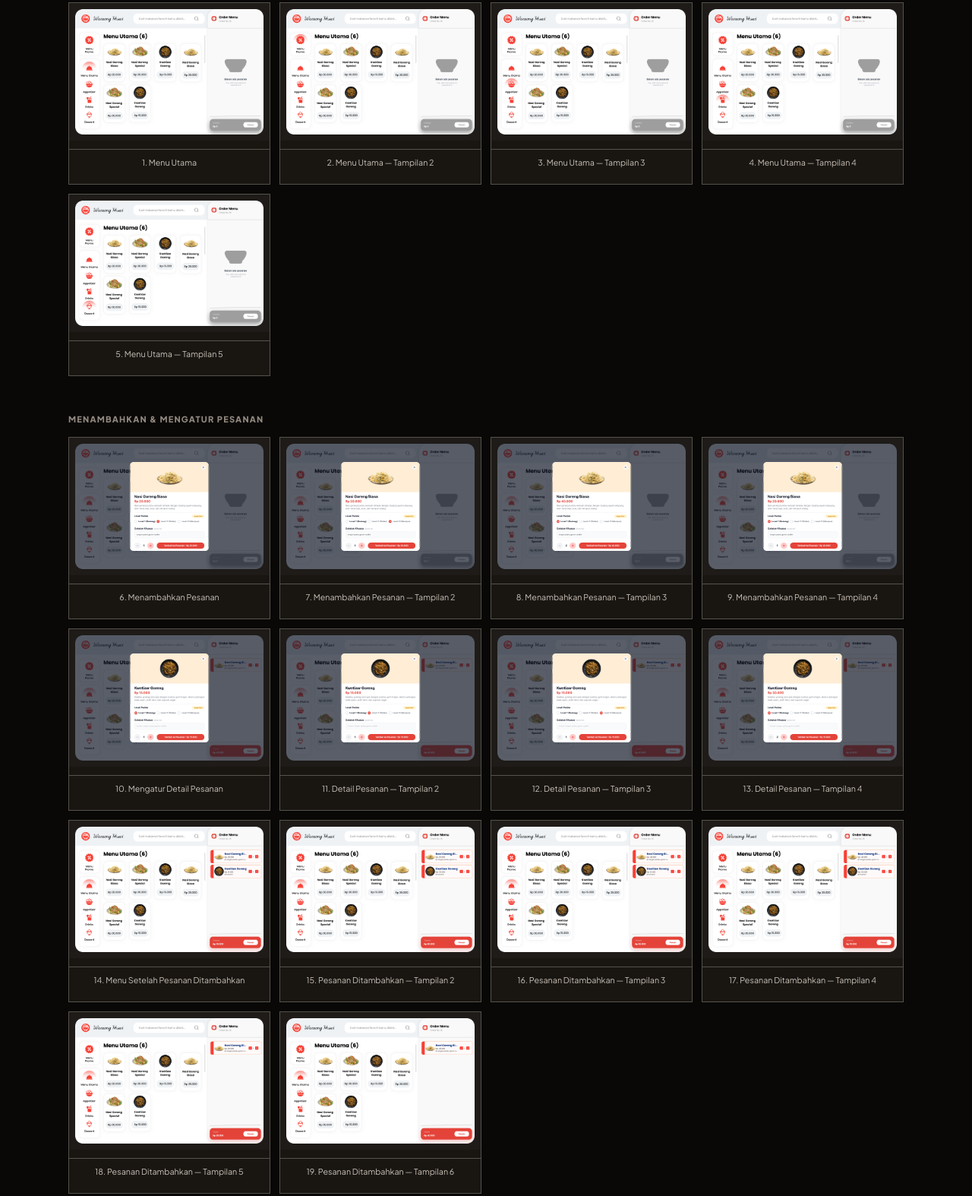
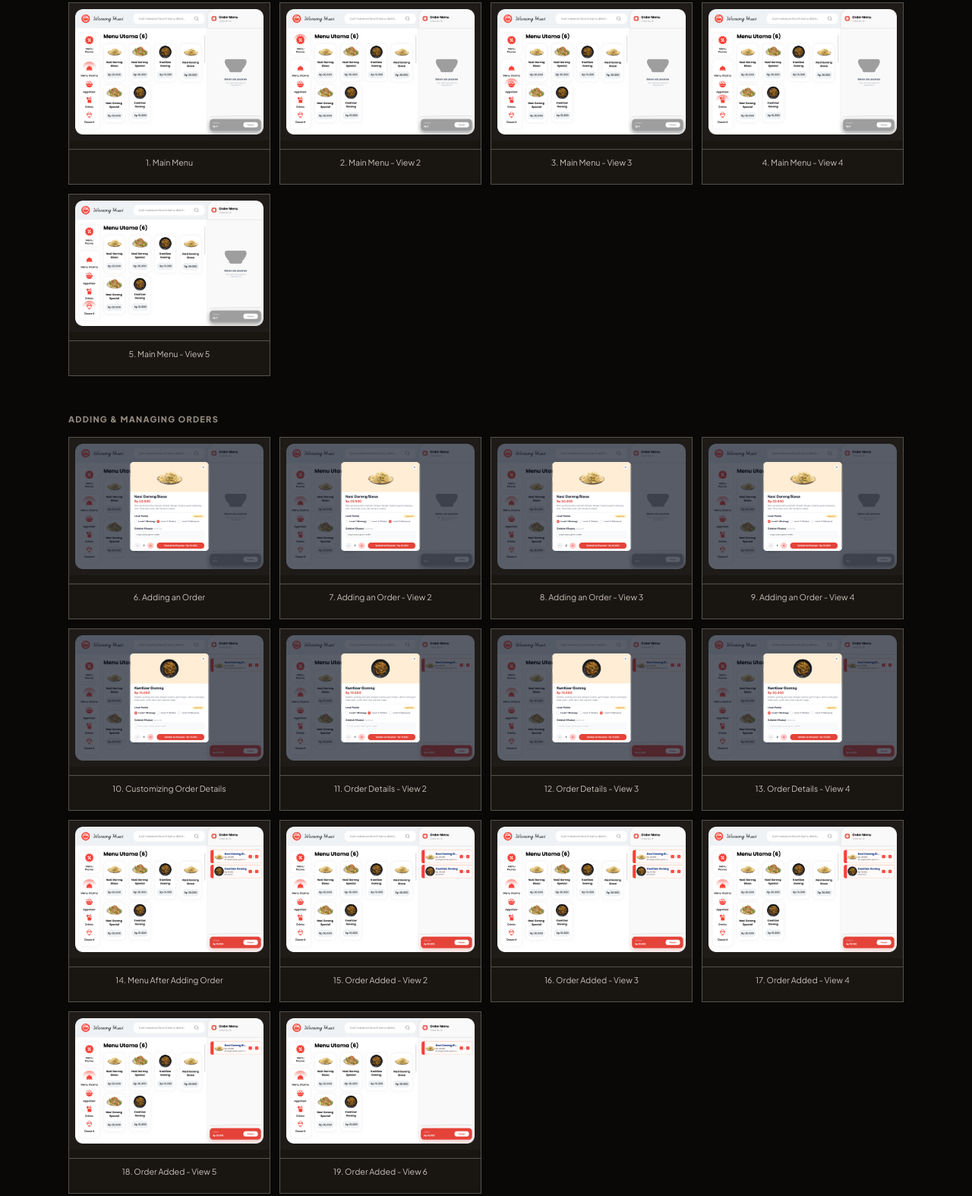
Before and after one commit to Ryper29/rifki-portfolio, a plain HTML site: page waroeng-huwi-gallery.html in a window 1280 px wide. Shown: the part 401-1975 px from the top of the page at 76% size. Drawn offline with Linux system fonts and the light colour scheme.

Commit message:
feat(gallery): standardize Waroeng Huwi gallery to English, dark-only, and v8 favicon

```diff
--- a/waroeng-huwi-gallery.html
+++ b/waroeng-huwi-gallery.html
@@ -3,6 +3,9 @@
 <head>
   <meta charset="UTF-8" /><meta name="viewport" content="width=device-width,initial-scale=1.0" />
   <title>Waroeng Huwi Gallery | Rifki Yudika Perdana</title>
+  <link rel="icon" href="favicon.svg?v=8" type="image/svg+xml" />
+  <link rel="icon" href="favicon.ico?v=8" sizes="48x48" />
+  <link rel="apple-touch-icon" href="apple-touch-icon.png?v=8" />
   <link rel="preconnect" href="https://fonts.googleapis.com" />
   <link href="https://fonts.googleapis.com/css2?family=Plus+Jakarta+Sans:wght@400;500;600;700;800&display=swap" rel="stylesheet" />
   <link rel="stylesheet" href="style.css" />
@@ -14,8 +17,7 @@
     <svg width="14" height="14" viewBox="0 0 24 24" fill="none" stroke="currentColor" stroke-width="2.5"><path d="M19 12H5M12 5l-7 7 7 7"/></svg>
     Back to Portfolio
   </a>
-  <span class="gal-brand"><span>Rifki Yudika</span> — Gallery</span>
-  <button class="theme-toggle" id="theme-toggle" aria-label="Toggle dark mode">🌙</button>
+  <span class="gal-brand"><span>Rifki Yudika</span> - Gallery</span>
 </header>
 
 <div class="gal-hero">
@@ -33,39 +35,38 @@
 <div class="gal-section">
   <p class="gal-section-title">Menu &amp; Browsing</p>
   <div class="gal-grid">
-    <div class="img-card"><div class="img-wrap"><img loading="lazy" src="assets/projects/waroeng-huwi/Menu Utama.png" alt="Menu utama Waroeng Huwi" /></div><p class="img-label">1. Menu Utama</p></div>
-    <div class="img-card"><div class="img-wrap"><img loading="lazy" src="assets/projects/waroeng-huwi/Menu Utama-1.png" alt="Tampilan menu utama 2" /></div><p class="img-label">2. Menu Utama — Tampilan 2</p></div>
-    <div class="img-card"><div class="img-wrap"><img loading="lazy" src="assets/projects/waroeng-huwi/Menu Utama-2.png" alt="Tampilan menu utama 3" /></div><p class="img-label">3. Menu Utama — Tampilan 3</p></div>
-    <div class="img-card"><div class="img-wrap"><img loading="lazy" src="assets/projects/waroeng-huwi/Menu Utama-3.png" alt="Tampilan menu utama 4" /></div><p class="img-label">4. Menu Utama — Tampilan 4</p></div>
-    <div class="img-card"><div class="img-wrap"><img loading="lazy" src="assets/projects/waroeng-huwi/Menu Utama-4.png" alt="Tampilan menu utama 5" /></div><p class="img-label">5. Menu Utama — Tampilan 5</p></div>
+    <div class="img-card"><div class="img-wrap"><img loading="lazy" src="assets/projects/waroeng-huwi/Menu Utama.png" alt="Waroeng Huwi Main Menu" /></div><p class="img-label">1. Main Menu</p></div>
+    <div class="img-card"><div class="img-wrap"><img loading="lazy" src="assets/projects/waroeng-huwi/Menu Utama-1.png" alt="Main Menu View 2" /></div><p class="img-label">2. Main Menu - View 2</p></div>
+    <div class="img-card"><div class="img-wrap"><img loading="lazy" src="assets/projects/waroeng-huwi/Menu Utama-2.png" alt="Main Menu View 3" /></div><p class="img-label">3. Main Menu - View 3</p></div>
+    <div class="img-card"><div class="img-wrap"><img loading="lazy" src="assets/projects/waroeng-huwi/Menu Utama-3.png" alt="Main Menu View 4" /></div><p class="img-label">4. Main Menu - View 4</p></div>
+    <div class="img-card"><div class="img-wrap"><img loading="lazy" src="assets/projects/waroeng-huwi/Menu Utama-4.png" alt="Main Menu View 5" /></div><p class="img-label">5. Main Menu - View 5</p></div>
   </div>
 
-  <p class="gal-section-title" style="margin-top: 48px;">Menambahkan &amp; Mengatur Pesanan</p>
+  <p class="gal-section-title" style="margin-top: 48px;">Adding &amp; Managing Orders</p>
   <div class="gal-grid">
-    <div class="img-card"><div class="img-wrap"><img loading="lazy" src="assets/projects/waroeng-huwi/Nambah Pesanan.png" alt="Menambahkan pesanan" /></div><p class="img-label">6. Menambahkan Pesanan</p></div>
-    <div class="img-card"><div class="img-wrap"><img loading="lazy" src="assets/projects/waroeng-huwi/Nambah Pesanan-1.png" alt="Menambahkan pesanan tampilan 2" /></div><p class="img-label">7. Menambahkan Pesanan — Tampilan 2</p></div>
-    <div class="img-card"><div class="img-wrap"><img loading="lazy" src="assets/projects/waroeng-huwi/Nambah Pesanan-2.png" alt="Menambahkan pesanan tampilan 3" /></div><p class="img-label">8. Menambahkan Pesanan — Tampilan 3</p></div>
-    <div class="img-card"><div class="img-wrap"><img loading="lazy" src="assets/projects/waroeng-huwi/Nambah Pesanan-3.png" alt="Menambahkan pesanan tampilan 4" /></div><p class="img-label">9. Menambahkan Pesanan — Tampilan 4</p></div>
-    <div class="img-card"><div class="img-wrap"><img loading="lazy" src="assets/projects/waroeng-huwi/Menambah Pesanan.png" alt="Mengatur detail pesanan" /></div><p class="img-label">10. Mengatur Detail Pesanan</p></div>
-    <div class="img-card"><div class="img-wrap"><img loading="lazy" src="assets/projects/waroeng-huwi/Menambah Pesanan-1.png" alt="Mengatur detail pesanan tampilan 2" /></div><p class="img-label">11. Detail Pesanan — Tampilan 2</p></div>
-    <div class="img-card"><div class="img-wrap"><img loading="lazy" src="assets/projects/waroeng-huwi/Menambah Pesanan-2.png" alt="Mengatur detail pesanan tampilan 3" /></div><p class="img-label">12. Detail Pesanan — Tampilan 3</p></div>
-    <div class="img-card"><div class="img-wrap"><img loading="lazy" src="assets/projects/waroeng-huwi/Menambah Pesanan-3.png" alt="Mengatur detail pesanan tampilan 4" /></div><p class="img-label">13. Detail Pesanan — Tampilan 4</p></div>
-    <div class="img-card"><div class="img-wrap"><img loading="lazy" src="assets/projects/waroeng-huwi/Menu Utama (pesanan ditambahkan).png" alt="Menu utama setelah menambahkan pesanan" /></div><p class="img-label">14. Menu Setelah Pesanan Ditambahkan</p></div>
-    <div class="img-card"><div class="img-wrap"><img loading="lazy" src="assets/projects/waroeng-huwi/Menu Utama (pesanan ditambahkan)-1.png" alt="Menu dengan pesanan tampilan 2" /></div><p class="img-label">15. Pesanan Ditambahkan — Tampilan 2</p></div>
-    <div class="img-card"><div class="img-wrap"><img loading="lazy" src="assets/projects/waroeng-huwi/Menu Utama (pesanan ditambahkan)-2.png" alt="Menu dengan pesanan tampilan 3" /></div><p class="img-label">16. Pesanan Ditambahkan — Tampilan 3</p></div>
-    <div class="img-card"><div class="img-wrap"><img loading="lazy" src="assets/projects/waroeng-huwi/Menu Utama (pesanan ditambahkan)-3.png" alt="Menu dengan pesanan tampilan 4" /></div><p class="img-label">17. Pesanan Ditambahkan — Tampilan 4</p></div>
-    <div class="img-card"><div class="img-wrap"><img loading="lazy" src="assets/projects/waroeng-huwi/Menu Utama (pesanan ditambahkan)-4.png" alt="Menu dengan pesanan tampilan 5" /></div><p class="img-label">18. Pesanan Ditambahkan — Tampilan 5</p></div>
-    <div class="img-card"><div class="img-wrap"><img loading="lazy" src="assets/projects/waroeng-huwi/Menu Utama (pesanan ditambahkan)-5.png" alt="Menu dengan pesanan tampilan 6" /></div><p class="img-label">19. Pesanan Ditambahkan — Tampilan 6</p></div>
+    <div class="img-card"><div class="img-wrap"><img loading="lazy" src="assets/projects/waroeng-huwi/Nambah Pesanan.png" alt="Adding an Order" /></div><p class="img-label">6. Adding an Order</p></div>
+    <div class="img-card"><div class="img-wrap"><img loading="lazy" src="assets/projects/waroeng-huwi/Nambah Pesanan-1.png" alt="Adding an Order View 2" /></div><p class="img-label">7. Adding an Order - View 2</p></div>
+    <div class="img-card"><div class="img-wrap"><img loading="lazy" src="assets/projects/waroeng-huwi/Nambah Pesanan-2.png" alt="Adding an Order View 3" /></div><p class="img-label">8. Adding an Order - View 3</p></div>
+    <div class="img-card"><div class="img-wrap"><img loading="lazy" src="assets/projects/waroeng-huwi/Nambah Pesanan-3.png" alt="Adding an Order View 4" /></div><p class="img-label">9. Adding an Order - View 4</p></div>
+    <div class="img-card"><div class="img-wrap"><img loading="lazy" src="assets/projects/waroeng-huwi/Menambah Pesanan.png" alt="Customizing Order Details" /></div><p class="img-label">10. Customizing Order Details</p></div>
+    <div class="img-card"><div class="img-wrap"><img loading="lazy" src="assets/projects/waroeng-huwi/Menambah Pesanan-1.png" alt="Customizing Order Details View 2" /></div><p class="img-label">11. Order Details - View 2</p></div>
+    <div class="img-card"><div class="img-wrap"><img loading="lazy" src="assets/projects/waroeng-huwi/Menambah Pesanan-2.png" alt="Customizing Order Details View 3" /></div><p class="img-label">12. Order Details - View 3</p></div>
+    <div class="img-card"><div class="img-wrap"><img loading="lazy" src="assets/projects/waroeng-huwi/Menambah Pesanan-3.png" alt="Customizing Order Details View 4" /></div><p class="img-label">13. Order Details - View 4</p></div>
+    <div class="img-card"><div class="img-wrap"><img loading="lazy" src="assets/projects/waroeng-huwi/Menu Utama (pesanan ditambahkan).png" alt="Main Menu After Adding Order" /></div><p class="img-label">14. Menu After Adding Order</p></div>
+    <div class="img-card"><div class="img-wrap"><img loading="lazy" src="assets/projects/waroeng-huwi/Menu Utama (pesanan ditambahkan)-1.png" alt="Menu with Added Order View 2" /></div><p class="img-label">15. Order Added - View 2</p></div>
+    <div class="img-card"><div class="img-wrap"><img loading="lazy" src="assets/projects/waroeng-huwi/Menu Utama (pesanan ditambahkan)-2.png" alt="Menu with Added Order View 3" /></div><p class="img-label">16. Order Added - View 3</p></div>
+    <div class="img-card"><div class="img-wrap"><img loading="lazy" src="assets/projects/waroeng-huwi/Menu Utama (pesanan ditambahkan)-3.png" alt="Menu with Added Order View 4" /></div><p class="img-label">17. Order Added - View 4</p></div>
+    <div class="img-card"><div class="img-wrap"><img loading="lazy" src="assets/projects/waroeng-huwi/Menu Utama (pesanan ditambahkan)-4.png" alt="Menu with Added Order View 5" /></div><p class="img-label">18. Order Added - View 5</p></div>
+    <div class="img-card"><div class="img-wrap"><img loading="lazy" src="assets/projects/waroeng-huwi/Menu Utama (pesanan ditambahkan)-5.png" alt="Menu with Added Order View 6" /></div><p class="img-label">19. Order Added - View 6</p></div>
   </div>
 
-  <p class="gal-section-title" style="margin-top: 48px;">Checkout &amp; Konfirmasi</p>
+  <p class="gal-section-title" style="margin-top: 48px;">Checkout &amp; Confirmation</p>
   <div class="gal-grid">
-    <div class="img-card"><div class="img-wrap"><img loading="lazy" src="assets/projects/waroeng-huwi/Halaman Checkout.png" alt="Halaman checkout Waroeng Huwi" /></div><p class="img-label">20. Halaman Checkout</p></div>
-    <div class="img-card"><div class="img-wrap"><img loading="lazy" src="assets/projects/waroeng-huwi/Konfirmasi Pesanan.png" alt="Konfirmasi pesanan Waroeng Huwi" /></div><p class="img-label">21. Konfirmasi Pesanan</p></div>
+    <div class="img-card"><div class="img-wrap"><img loading="lazy" src="assets/projects/waroeng-huwi/Halaman Checkout.png" alt="Waroeng Huwi Checkout Page" /></div><p class="img-label">20. Checkout Page</p></div>
+    <div class="img-card"><div class="img-wrap"><img loading="lazy" src="assets/projects/waroeng-huwi/Konfirmasi Pesanan.png" alt="Waroeng Huwi Order Confirmation" /></div><p class="img-label">21. Order Confirmation</p></div>
   </div>
 </div>
 
 <footer class="gal-footer">© 2026 Rifki Yudika Perdana. All rights reserved.</footer>
-<script src="script.js"></script>
 </body>
 </html>
```
